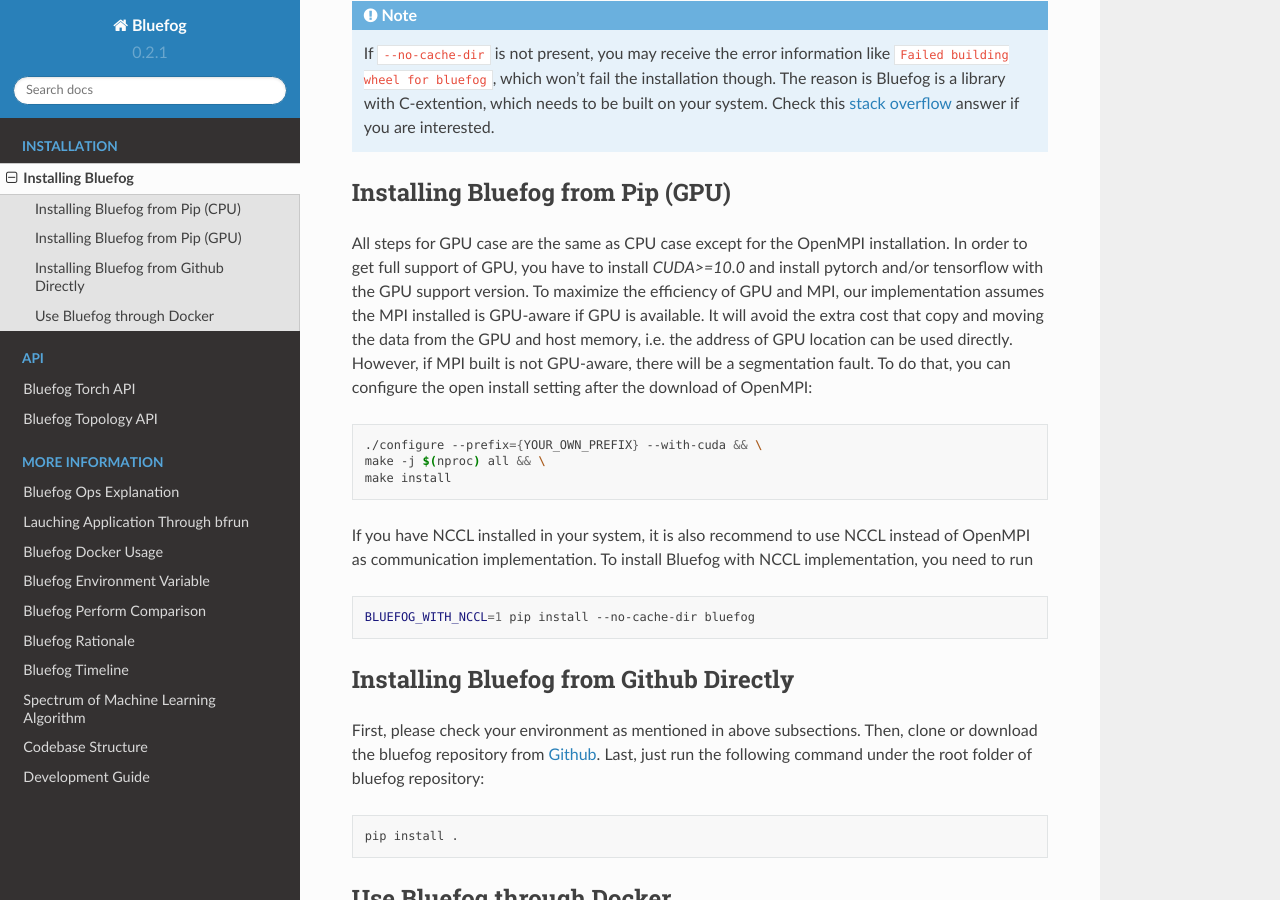
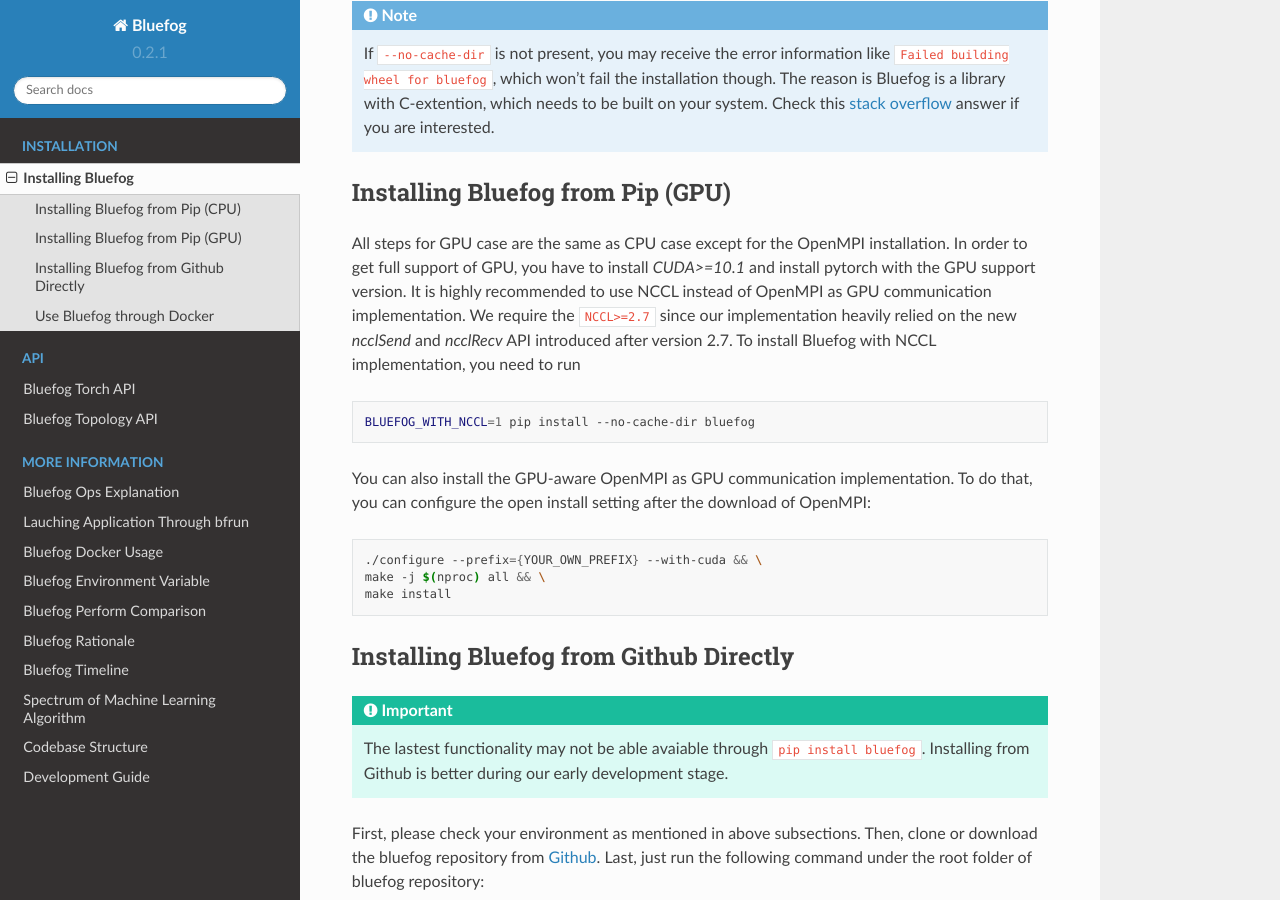
Before and after one commit to Bluefog-Lib/bluefog, a Sphinx documentation site: the page built from docs/install.rst, in a window 1280 px wide and 900 px high, scrolled down 524 px. Built offline with Sphinx 7.4.7 and the Read the Docs theme 2.0.0, drawn with Linux system fonts in a browser that asks for light colours.

Commit message:
Update install and ops documents

```diff
--- a/docs/install.rst
+++ b/docs/install.rst
@@ -33,13 +33,19 @@
 Installing Bluefog from Pip (GPU)
 ---------------------------------
 All steps for GPU case are the same as CPU case except for the OpenMPI installation.
-In order to get full support of GPU, you have to install `CUDA>=10.0`
-and install pytorch and/or tensorflow with the GPU support version.
-To maximize the efficiency of GPU and MPI, our implementation assumes the
-MPI installed is GPU-aware if GPU is available. It will avoid the extra cost
-that copy and moving the data from the GPU and host memory, i.e. the address of
-GPU location can be used directly. However, if MPI built is not GPU-aware,
-there will be a segmentation fault. To do that, you can configure the open install setting
+In order to get full support of GPU, you have to install `CUDA>=10.1`
+and install pytorch with the GPU support version.
+It is highly recommended to use NCCL instead of OpenMPI as GPU
+communication implementation. We require the ``NCCL>=2.7`` since our implementation heavily
+relied on the new `ncclSend` and `ncclRecv` API introduced after version 2.7.
+To install Bluefog with NCCL implementation, you need to run
+
+.. code-block:: bash
+
+    BLUEFOG_WITH_NCCL=1 pip install --no-cache-dir bluefog
+
+You can also install the GPU-aware OpenMPI as GPU communication implementation.
+To do that, you can configure the open install setting
 after the download of OpenMPI:
 
 .. code-block:: bash
@@ -48,16 +54,15 @@
     make -j $(nproc) all && \
     make install
 
-If you have NCCL installed in your system, it is also recommend to use NCCL instead of OpenMPI as
-communication implementation. To install Bluefog with NCCL implementation, you need to run
-
-.. code-block:: bash
-
-    BLUEFOG_WITH_NCCL=1 pip install --no-cache-dir bluefog
-
 
 Installing Bluefog from Github Directly
 ---------------------------------------
+
+.. important::
+
+    The lastest functionality may not be able avaiable through ``pip install bluefog``.
+    Installing from Github is better during our early development stage.
+
 First, please check your environment as mentioned in above subsections. Then,
 clone or download the bluefog repository from `Github`_. Last, just run the
 following command under the root folder of bluefog repository:
```
Also changed, not shown: docs/bluefog_ops.rst (+15 -3 lines), docs/env_variable.rst (+10 -1 lines), docs/_static/bf_benchmark1.png (added), docs/_static/bf_benchmark2.png (added).
